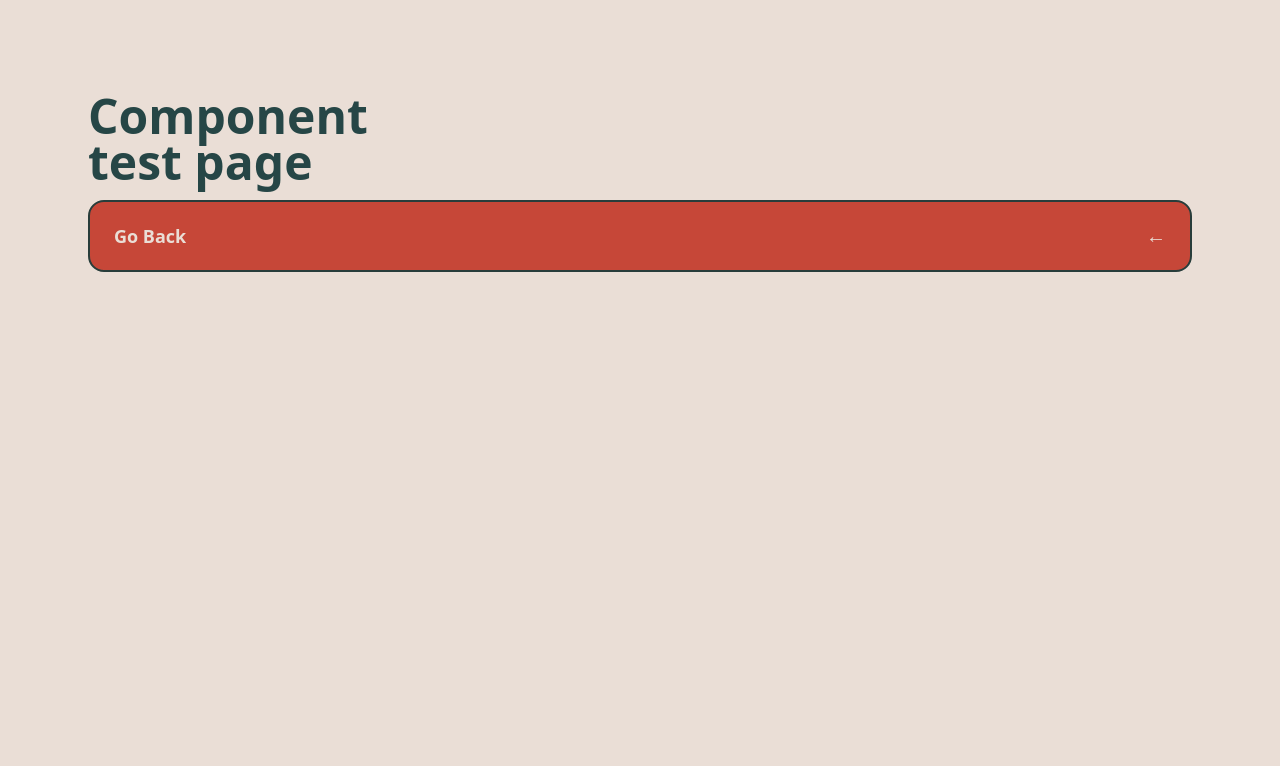
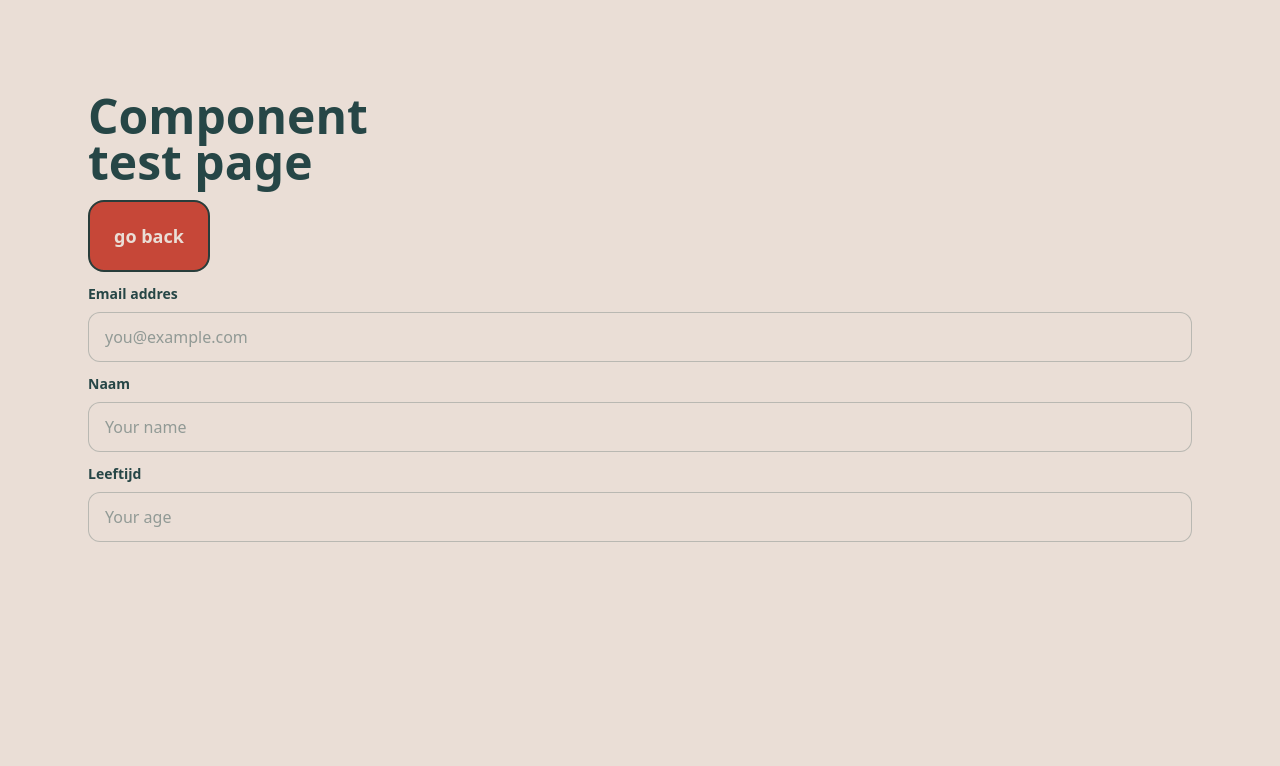
Before and after one commit to 1z-dev/Enquete-WebApp, a Laravel app: page /test in a window 1280 px wide. Shown: the part 159-925 px from the top of the page. Before the commit the page ends 431 px from the top, so only its background shows below. Run offline with Laravel 12, Linux system fonts and the light colour scheme.

Commit message:
Button component update + textinput component
button component is nu meer flexibel.

```diff
--- a/albertheijn/resources/views/components/button.blade.php
+++ b/albertheijn/resources/views/components/button.blade.php
@@ -1,12 +1,46 @@
+@props([
+    'href' => '#',
+    'icon' => null,
+    'size' => 'medium',
+    'width' => 'auto',
+    'bg' => 'bg-[#C64738]',
+    'border' => 'border-[#283d3b]',
+    'text' => 'text-[#EADED6]',
+    'hoverBg' => 'hover:bg-[#283d3b]',
+    'hoverText' => 'hover:text-[#EADED6]',
+])
+
+@php
+    $sizes = [
+        'small' => 'px-4 py-3 text-sm',
+        'medium' => 'px-6 py-5 text-lg',
+        'large' => 'px-8 py-6 text-xl',
+    ];
+
+    $widthClass = $width === 'auto' ? 'w-fit' : $width;
+@endphp
+
 <a
-    href="{{ $href ?? '#' }}"
-    class="flex w-full items-center justify-between rounded-2xl {{ $bg ?? '' }} border-2 {{ $border ?? '' }} px-6 py-5 text-lg font-bold {{ $text ?? 'text-[#EADED6]' }} transition hover:bg-[#283d3b] hover:text-[#EADED6] active:scale-[0.98]"
+    href="{{ $href }}"
+    class="inline-flex {{ $widthClass }} items-center justify-between rounded-2xl
+        {{ $sizes[$size] ?? $sizes['medium'] }}
+        {{ $bg }} border-2 {{ $border }} {{ $text }}
+        font-bold transition {{ $hoverBg }} {{ $hoverText }} active:scale-[0.98]"
 >
     <span>{{ $slot }}</span>
-    <span class="text-xl">{{ $icon ?? '' }}</span>
+    <span class="text-xl">{{ $icon }}</span>
 </a>
 
-{{-- Usage example:
-    <x-button icon="←" href="/" bg="bg-[#C64738]" text="text-[#EADED6]" border="border-[#283d3b]">
-        Go Back
-    </x-button> --}}
+{{-- usage example
+<x-button
+href="#"
+icon="🔥"
+size="medium"/"large"/"small"
+text="text-[#EADED6]"
+bg="bg-[#C64738]"
+hoverBg="hover:bg-[#283d3b]"
+hoverText="hover:text-[#EADED6]"
+border="border-[#283d3b]"
+width="auto"/"w-50" >
+    Click Me
+</x-button> --}}
--- /dev/null
+++ b/albertheijn/resources/views/components/textinput.blade.php
@@ -0,0 +1,33 @@
+@props([
+    'label' => null,
+    'name',
+    'type' => 'text',
+    'placeholder' => '',
+    'required' => false,
+])
+
+<div class="space-y-2">
+    @if ($label)
+        <label for="{{ $name }}" class="block text-sm font-semibold text-[#264646] mt-3">
+            {{ $label }}
+        </label>
+    @endif
+
+    <input
+        type="{{ $type }}"
+        placeholder="{{ $placeholder }}"
+        {{ $attributes->merge([
+            'class' => 'w-full rounded-xl border border-[#264646]/25 bg-[#EADED6] px-4 py-3 text-[#264646] outline-none transition placeholder:text-[#264646]/45 focus:border-[#207C83] focus:ring-2 focus:ring-[#207C83]/25',
+        ]) }}
+        @if ($required) required @endif
+    >
+</div>
+
+{{-- Usage example:
+    <x-textinput
+        name="email"
+        type="email"
+        label="Email address"
+        placeholder="you@example.com"
+        required="true"
+    /> --}}
--- a/albertheijn/resources/views/test.blade.php
+++ b/albertheijn/resources/views/test.blade.php
@@ -5,9 +5,38 @@
                 <h1 class="max-w-sm mb-4 text-5xl font-bold leading-[0.95] text-[#264646]">
                     Component test page
                 </h1>
-                <x-button icon="←" href="/" bg="bg-[#C64738]" text="text-[#EADED6]" border="border-[#283d3b]">
-                    Go Back
+
+                <x-button
+                href="/"
+                size="medium"
+                text="text-[#EADED6]"
+                bg="bg-[#C64738]"
+                border="border-[#283d3b]"
+                width="auto"
+                hoverBg="hover:bg-[#772e25]"
+                hoverText="hover:text-[#EADED6]">
+                    go back
                 </x-button>
+
+                <x-textinput
+                    name="email"
+                    type="email"
+                    label="Email addres"
+                    placeholder="you@example.com"
+                />
+                <x-textinput
+                    name="naam"
+                    type="text"
+                    label="Naam"
+                    placeholder="Your name"
+                />
+                <x-textinput
+                    name="leeftijd"
+                    type="number"
+                    label="Leeftijd"
+                    placeholder="Your age"
+                    required="true"
+                />
             </div>
         </section>
     </div>
```
Also changed, not shown: albertheijn/resources/views/index.blade.php (+6 -14 lines).
